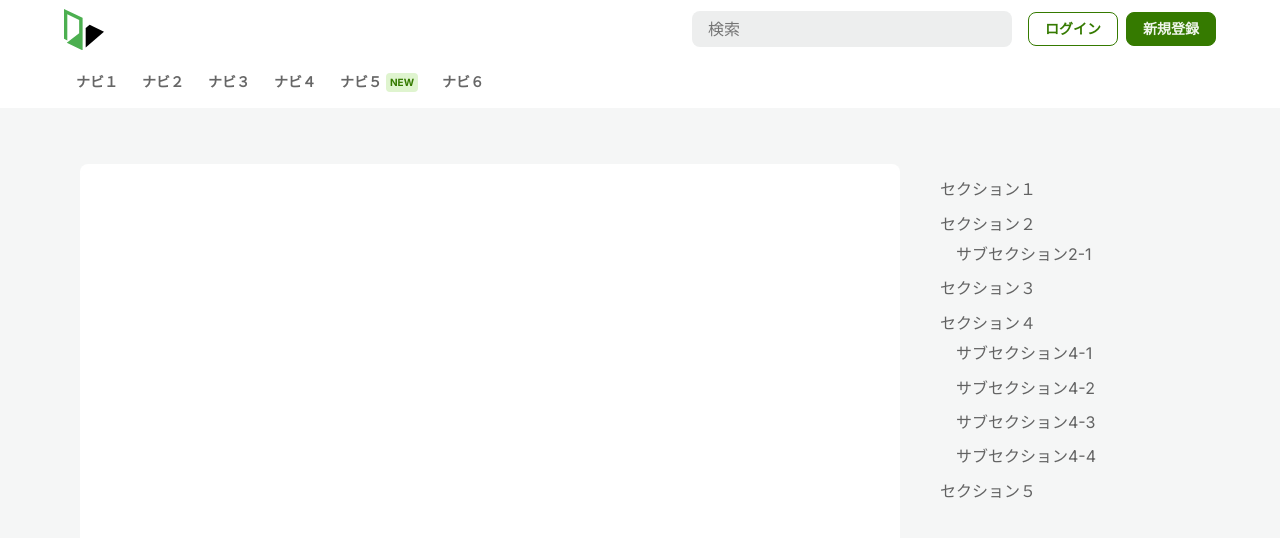
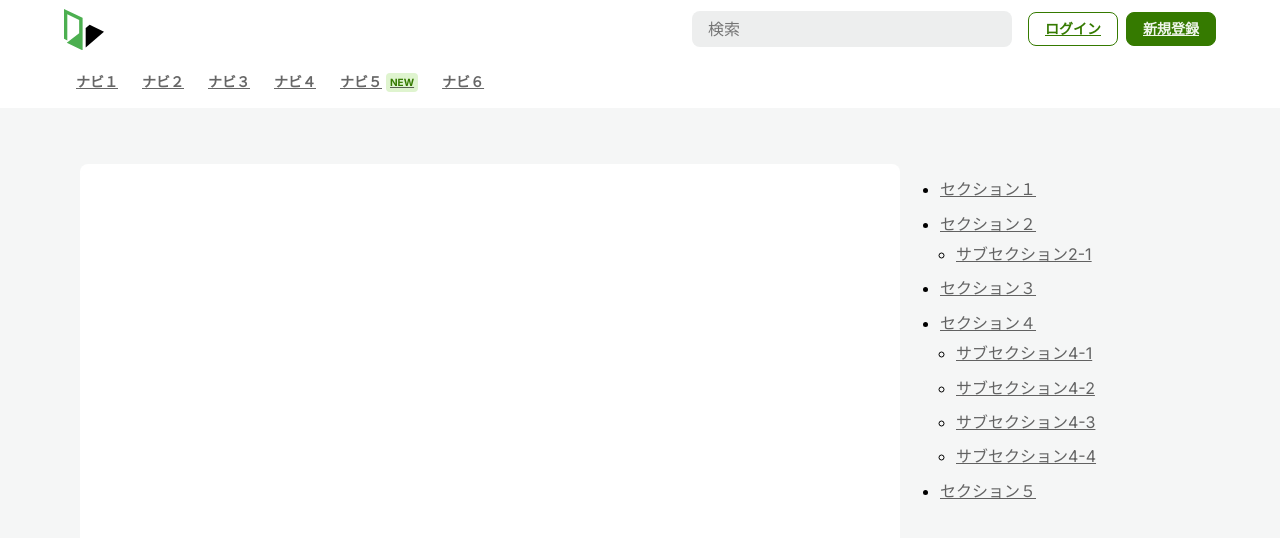
Before and after one commit to masui-maho-mwz/copy-page-design-gallery-2-, a Next.js app: page /normal-header in a window 1280 px wide. Shown: the top 538 px of the page. Built offline with nearby package versions, Linux system fonts and the light colour scheme.

Commit message:
delete: 不要なスタイル

```diff
--- a/src/app/globals.css
+++ b/src/app/globals.css
@@ -6,11 +6,3 @@ html,
 body {
   height: 100%;
 }
-
-.ununderlined {
-  text-decoration: none;
-}
-
-.unItemization {
-  list-style-type: none;
-}
```
